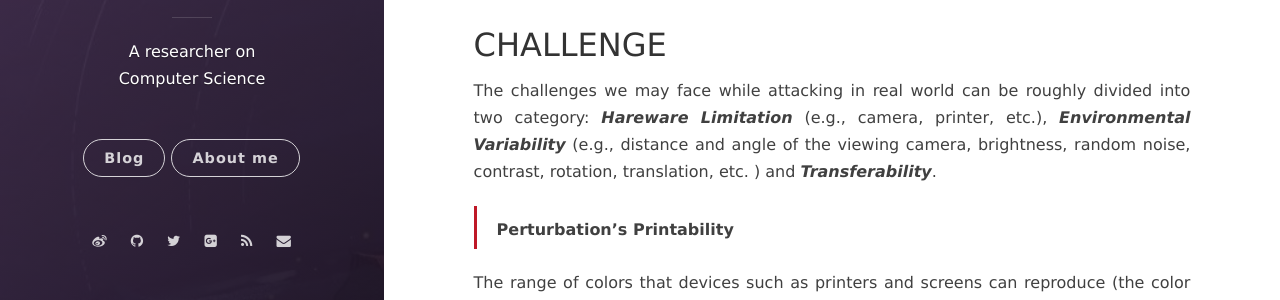
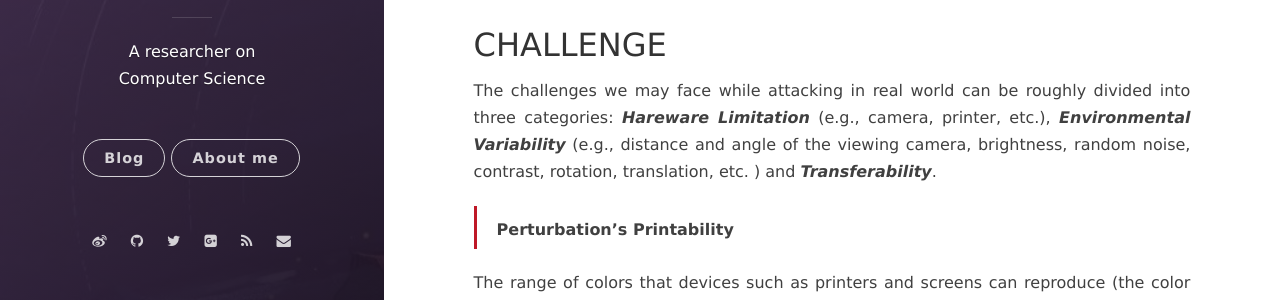
Before and after one commit to leeyegy/leeyegy.github.io, a Jekyll site: the page built from _posts/2020-9-15-Brief_Survey-Challenge and Potential Solutions to Physical Adversarial Attack.markdown, in a window 1280 px wide and 900 px high. Shown: the part 425-725 px from the top of the window. Built offline with Jekyll 4.4.1, drawn with Linux system fonts in a browser that asks for light colours; nearby versions of some CDN libraries; our own code applies the rules of GitHub Pages for plain Markdown files; comment, search, counter and statistics services are not loaded.

Commit message:
Update 2020-9-15-Brief_Survey-Challenge and Potential Solutions to Physical Adversarial Attack.markdown

```diff
--- a/_posts/2020-9-15-Brief_Survey-Challenge and Potential Solutions to Physical Adversarial Attack.markdown
+++ b/_posts/2020-9-15-Brief_Survey-Challenge and Potential Solutions to Physical Adversarial Attack.markdown
@@ -2,7 +2,7 @@
 >**key words:** Physical Adversarial Attack, Face Recognition, Image Classification, Road Sign, Object Detection, Person Detection
 
 ## CHALLENGE
-The challenges we may face while attacking in real world can be roughly divided into two category: ***Hareware Limitation*** (e.g., camera, printer, etc.), ***Environmental Variability*** (e.g., distance and angle of the viewing camera, brightness, random noise, contrast, rotation, translation, etc. ) and ***Transferability***.
+The challenges we may face while attacking in real world can be roughly divided into three categories: ***Hareware Limitation*** (e.g., camera, printer, etc.), ***Environmental Variability*** (e.g., distance and angle of the viewing camera, brightness, random noise, contrast, rotation, translation, etc. ) and ***Transferability***.
 
 > **Perturbation's Printability**
 
```
